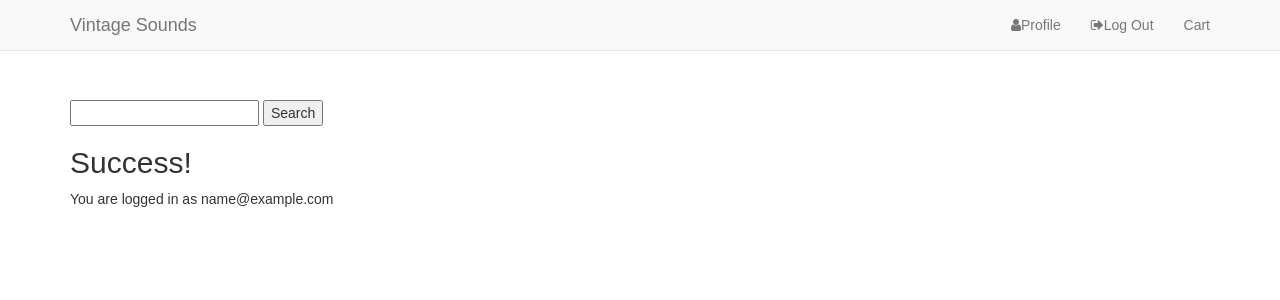
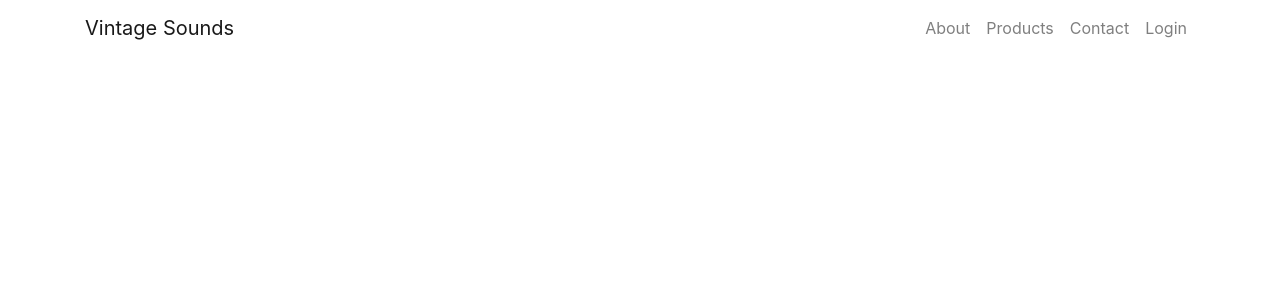
Before and after one commit to Mofarrell1967/Classic-sounds, a Django app: page /accounts/profile/ in a window 1280 px wide. Shown: the top 300 px of the page. Run offline with Django 3.2, Linux system fonts and the light colour scheme; the visitor is signed in with stand-in values (Sample User, id 1); some libraries are stand-ins or nearby versions.

Commit message:
Updated base.html with revised page layout

```diff
--- a/templates/base.html
+++ b/templates/base.html
@@ -1,53 +1,58 @@
 {% load staticfiles %}
 <!DOCTYPE html>
 <html lang="en">
+
 <head>
-    <meta charset="UTF-8">
-    <meta name="viewport" content="width=device-width, initial-scale=1.0">
-    <meta http-equiv="X-UA-Compatible" content="ie=edge">
+
+  <meta charset="utf-8">
+  <meta name="viewport" content="width=device-width, initial-scale=1, shrink-to-fit=no">
+  <meta name="description" content="">
+  <meta name="author" content="">
+
   <title>Vintage Sounds</title>
-    <link rel="stylesheet" href="https://cdnjs.cloudflare.com/ajax/libs/bootswatch/3.3.7/cerulean/bootstrap.min.css">
-    <link rel="stylesheet" href="{% static 'font-awesome/css/font-awesome.min.css' %}">
-    <link rel="stylesheet" href="{% static 'css/custom.css' %}">
-    <script src="https://cdnjs.cloudflare.com/ajax/libs/jquery/3.2.1/jquery.min.js"></script>
-    <script src="https://cdnjs.cloudflare.com/ajax/libs/twitter-bootstrap/3.3.7/js/bootstrap.min.js"></script>
+
+  <!-- Bootstrap core CSS -->
+  <link href="static/vendor/bootstrap/css/bootstrap.min.css" rel="stylesheet">
+
+  <!-- Custom fonts for this template -->
+  <link href="static/vendor/fontawesome-free/css/all.min.css" rel="stylesheet">
+  <link href="https://fonts.googleapis.com/css?family=Varela+Round" rel="stylesheet">
+  <link href="https://fonts.googleapis.com/css?family=Nunito:200,200i,300,300i,400,400i,600,600i,700,700i,800,800i,900,900i" rel="stylesheet">
+
+  <!-- Custom styles for this template -->
+  <link href="static/css/grayscale.css" rel="stylesheet">
+
 </head>
-<body>
-    <!-- Fixed masthead -->
-  <nav class="navbar navbar-masthead navbar-default navbar-fixed-top">
 
+<body id="page-top">
+
+  <!-- Navigation -->
+  <nav class="navbar navbar-expand-lg navbar-light fixed-top" id="mainNav">
     <div class="container">
-            <div class="navbar-header">
-                <button type="button" class="navbar-toggle collapsed" data-toggle="collapse" data-target="#navbar" aria-expanded="false" aria-controls="navbar">
-                    <span class="sr-only">Toggle navigation</span>
-                    <span class="icon-bar"></span>
-                    <span class="icon-bar"></span>
-                    <span class="icon-bar"></span>
+      <a class="navbar-brand js-scroll-trigger" href="#page-top">Vintage Sounds</a>
+      <button class="navbar-toggler navbar-toggler-right" type="button" data-toggle="collapse" data-target="#navbarResponsive" aria-controls="navbarResponsive" aria-expanded="false" aria-label="Toggle navigation">
+        Menu
+        <i class="fas fa-bars"></i>
       </button>
-                <a class="navbar-brand" href="/">Vintage Sounds</a>
-            </div>
-            <div id="navbar" class="navbar-collapse collapse">
-                <ul class="nav navbar-nav navbar-right">
-                    {% if user.is_authenticated %}
-                        <li><a href="{% url 'profile' %}"><i class="fa fa-user"></i>Profile</a></li>
-                        <li><a href="{% url 'logout' %}"><i class="fa fa-sign-out"></i>Log Out</a></li>
-                    {%  else %}
-                        <li><a href="{% url 'register' %}"><i class="fa fa-user-plus"></i>Register</a></li>
-                        <li><a href="{% url 'login' %}"><i class="fa fa-sign-in"></i>Log In</a></li>
-                    {% endif %}
-                    <li>
-                        <a href="{% url 'view_cart' %}">
-                            <i class="fa fa-shipping-cart"></i>Cart
-                            {% if product_count > 0 %}
-                            <label class="badge badge-warning">{{ product_count }}</label>
-                            {% endif %}
-                        </a>
+      <div class="collapse navbar-collapse" id="navbarResponsive">
+        <ul class="navbar-nav ml-auto">
+          <li class="nav-item">
+            <a class="nav-link js-scroll-trigger" href="#about">About</a>
+          </li>
+          <li class="nav-item">
+            <a class="nav-link js-scroll-trigger" href="#projects">Products</a>
+          </li>
+          <li class="nav-item">
+            <a class="nav-link js-scroll-trigger" href="#signup">Contact</a>
+          <li class="nav-item">
+            <a class="nav-link js-scroll-trigger" href="#login">Login</a>
+          </li>
           </li>
         </ul>
       </div>
     </div>
   </nav>
-       {% if messages %}
+ <!-- {% if messages %}
         <div class="alert alert-success">
             <div class="messages">
                 {% for message in messages %}
@@ -64,7 +69,26 @@
             </form>
         </div>
         {% block content %} {% endblock %}
+    </div> -->
+
+
+
+  <footer class="bg-black small text-center text-white-50">
+    <div class="container">
+      Copyright &copy; Your Website 2019
     </div>
   </footer>
+
+  <!-- Bootstrap core JavaScript -->
+  <script src="static/vendor/jquery/jquery.min.js"></script>
+  <script src="static/vendor/bootstrap/js/bootstrap.bundle.min.js"></script>
+
+  <!-- Plugin JavaScript -->
+  <script src="static/vendor/jquery-easing/jquery.easing.min.js"></script>
+
+  <!-- Custom scripts for this template -->
+  <script src="static/js/grayscale.js"></script>
+
 </body>
+
 </html>
```
Lines whose indentation alone changed are shown as unchanged.
